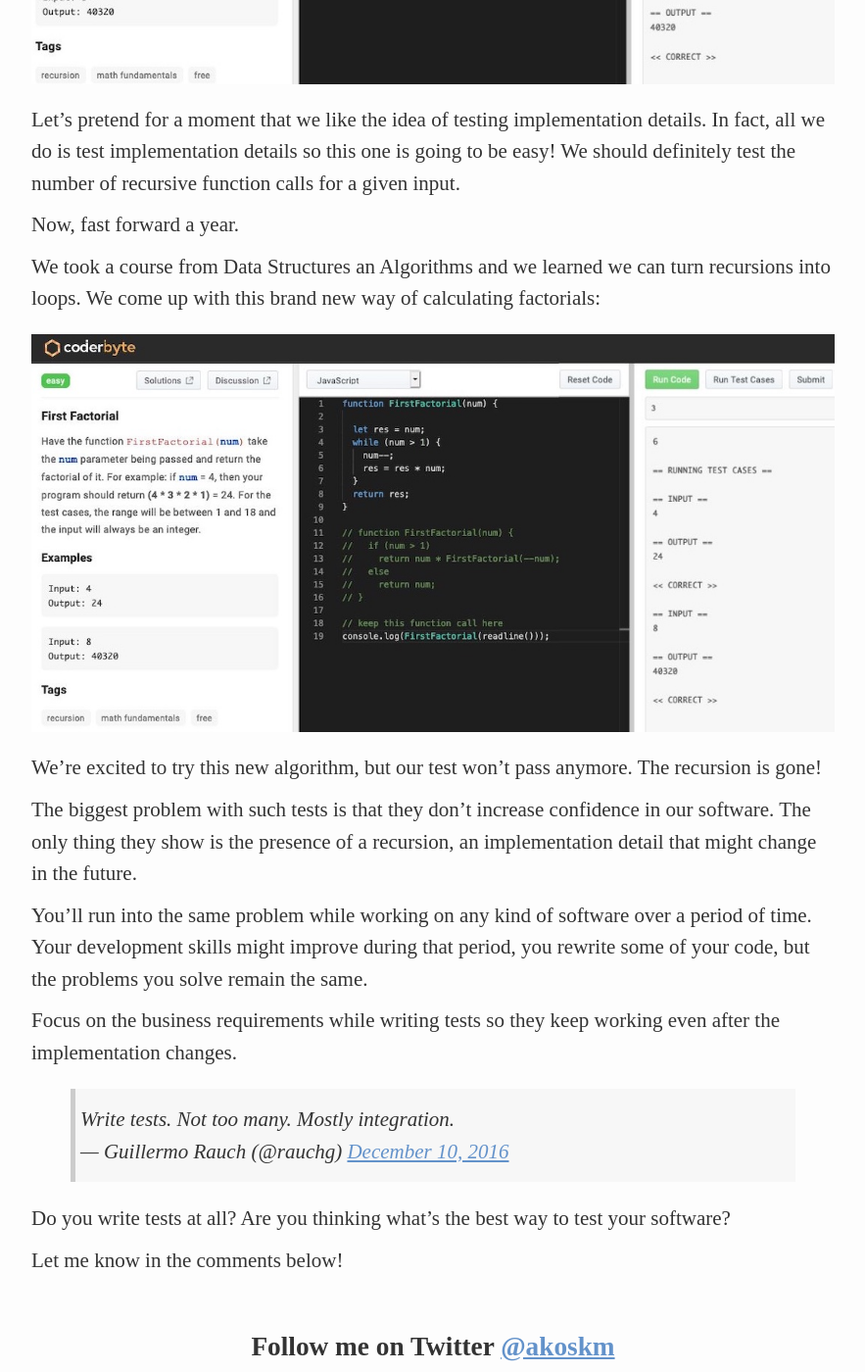
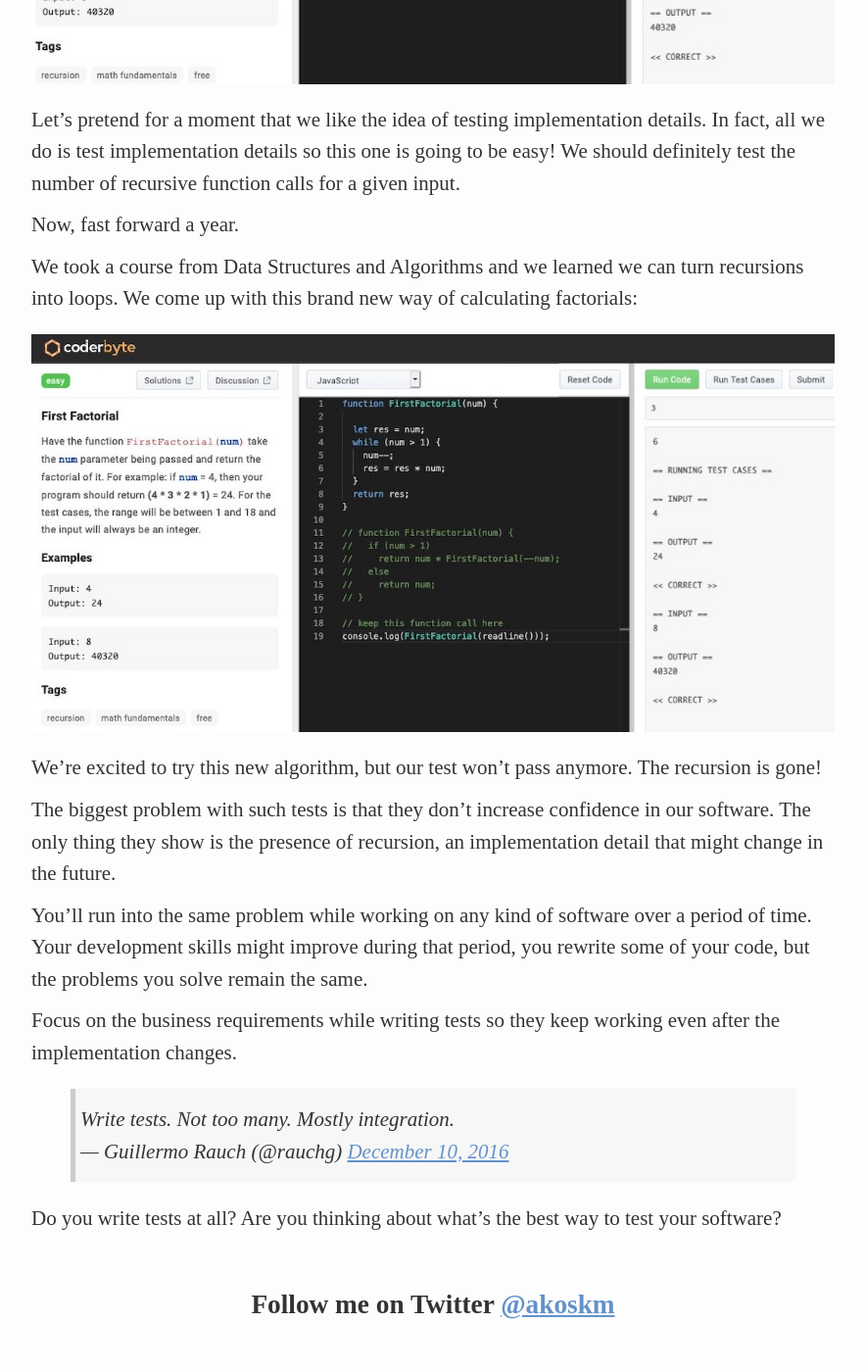
Before and after one commit to akoskm/akoskm.github.io, a Jekyll site: the page built from _posts/2020-02-06-testing-implementation-details.md, in a window 1280 px wide and 1400 px high, scrolled down 3031 px. Shown: the whole window at 98% size, without its empty margins (198-1081 px from the left). Built offline with Jekyll 4.4.1, drawn with Linux system fonts in a browser that asks for light colours; nearby versions of some CDN libraries; some web fonts are replaced; comment, search, counter and statistics services are not loaded; some of the changed text lies outside the part shown.

Commit message:
fix typo

```diff
--- a/_posts/2020-02-06-testing-implementation-details.md
+++ b/_posts/2020-02-06-testing-implementation-details.md
@@ -46,7 +46,7 @@ Solving business requirements without creating new code would be ideal, but that
 
 ### Am I testing the right thing?
 
-During my studies we were *obsessed* with coding challenges. I came across this site called [Coderbyte](https://coderbyte.com/) that hosts such challenges and realized how well it represents this idea of what to test.
+During my studies, we were *obsessed* with coding challenges. I came across this site called [Coderbyte](https://coderbyte.com/) that hosts such challenges and realized how well it represents this idea of what to test.
 
 The UI immediately creates the right separation. The panels from left to right represent the requirements, the software, and the tests.
 
@@ -58,14 +58,14 @@ Let's pretend for a moment that we like the idea of testing implementation detai
 
 Now, fast forward a year.
 
-We took a course from Data Structures an Algorithms and we learned we can turn recursions into loops.
+We took a course from Data Structures and Algorithms and we learned we can turn recursions into loops.
 We come up with this brand new way of calculating factorials:
 
 ![Codebite loop](/assets/posts/images/2020-02-05/loop.jpg)
 
 We're excited to try this new algorithm, but our test won't pass anymore. The recursion is gone!
 
-The biggest problem with such tests is that they don't increase confidence in our software. The only thing they show is the presence of a recursion, an implementation detail that might change in the future.
+The biggest problem with such tests is that they don't increase confidence in our software. The only thing they show is the presence of recursion, an implementation detail that might change in the future.
 
 You'll run into the same problem while working on any kind of software over a period of time. Your development skills might improve during that period, you rewrite some of your code, but the problems you solve remain the same.
 
@@ -73,6 +73,4 @@ Focus on the business requirements while writing tests so they keep working even
 
 <blockquote class="twitter-tweet"><p lang="en" dir="ltr">Write tests. Not too many. Mostly integration.</p>&mdash; Guillermo Rauch (@rauchg) <a href="https://twitter.com/rauchg/status/807626710350839808?ref_src=twsrc%5Etfw">December 10, 2016</a></blockquote> <script async src="https://platform.twitter.com/widgets.js" charset="utf-8"></script>
 
-Do you write tests at all? Are you thinking what's the best way to test your software?
-
-Let me know in the comments below!
+Do you write tests at all? Are you thinking about what's the best way to test your software?
```
Also changed, not shown: other parts of _posts/2020-02-06-testing-implementation-details.md (+1 -1 lines).
